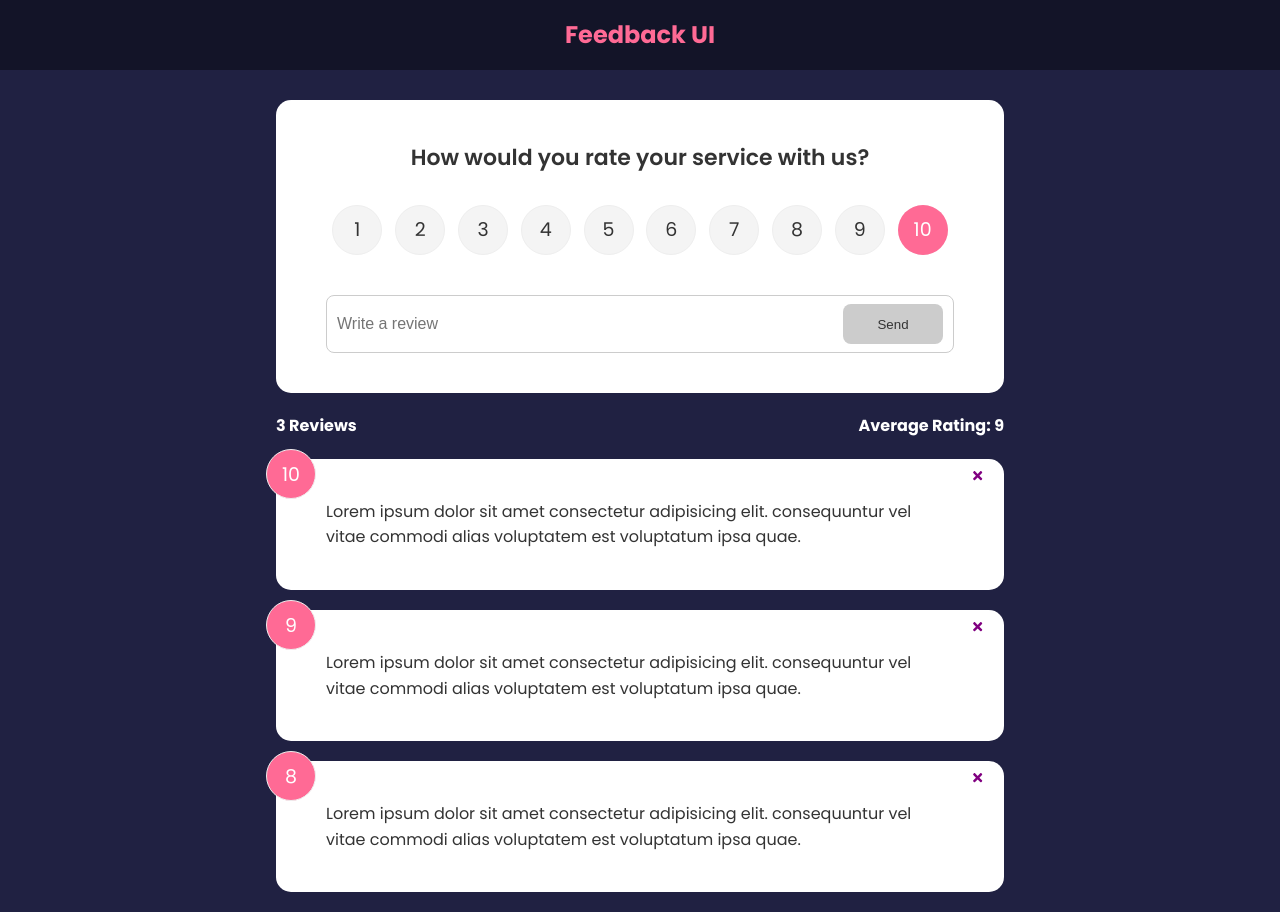
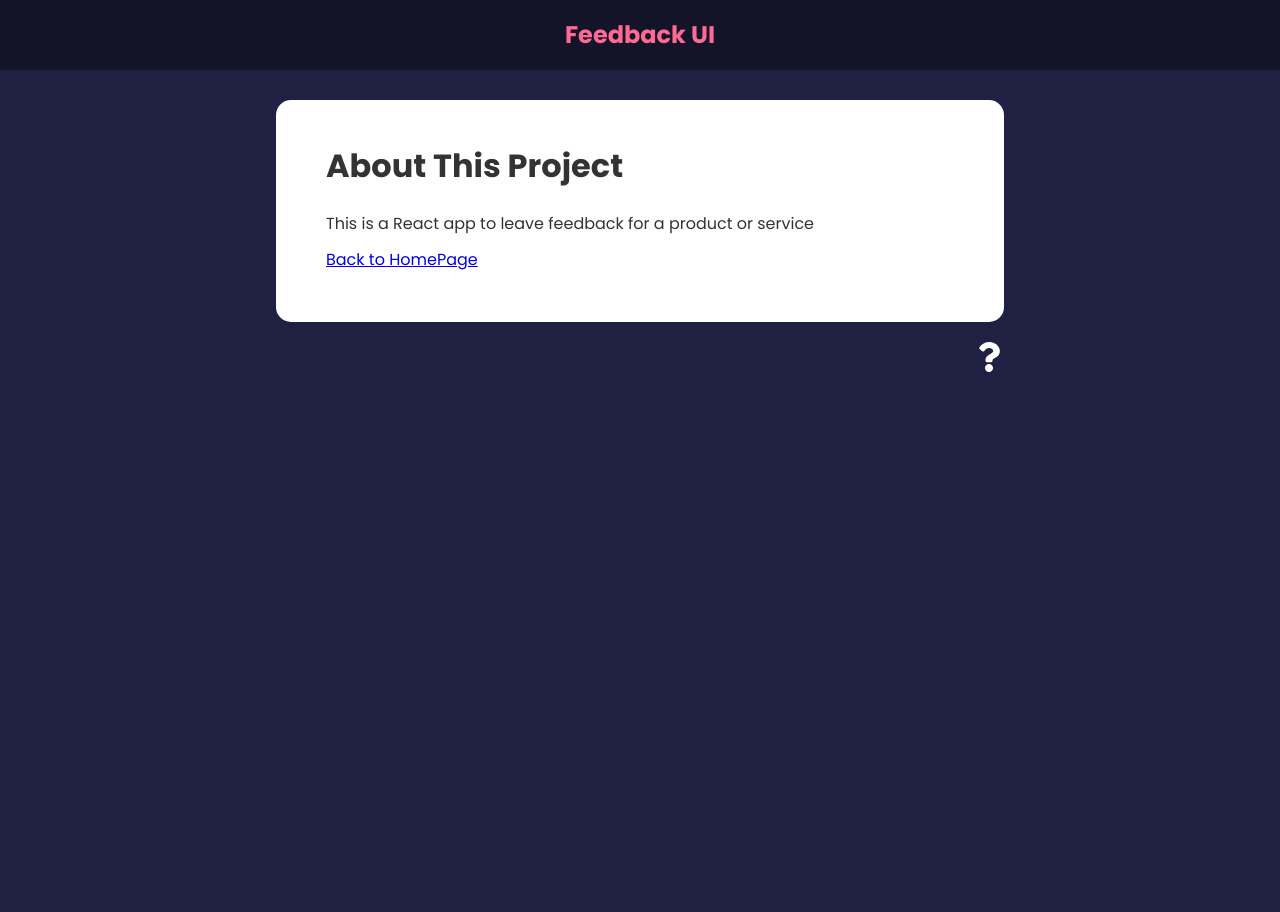
Before and after one commit to CFeliciano22/Feedback-app-practice, a React (Create React App) app: page /about in a window 1280 px wide. After the commit the page ends 800 px from the top, so only its background shows below. Built offline with nearby package versions, Linux system fonts and the light colour scheme.

Commit message:
added an about page and importedreact router for routes

```diff
--- a/package.json
+++ b/package.json
@@ -10,6 +10,7 @@
     "react": "^18.2.0",
     "react-dom": "^18.2.0",
     "react-icons": "^4.4.0",
+    "react-router-dom": "^6.3.0",
     "react-scripts": "5.0.1",
     "uuid": "^8.3.2",
     "web-vitals": "^2.1.4"
--- a/src/App.js
+++ b/src/App.js
@@ -6,6 +6,9 @@
 import FeedbackStats from './components/FeedbackStats'
 import FeedbackForm from './components/FeedbackForm'
 import {v4 as uuidv4} from 'uuid'
+import {BrowserRouter as Router, Route, Routes} from 'react-router-dom'
+import AboutPage from './pages/AboutPage'
+import AboutIconLink from './components/AboutIconLink'
 
 function App(){
 
@@ -23,17 +26,26 @@
     }
 
   return (
-    <>
+    <Router>
     <Header />
     <div className='container'>
-        <FeedbackForm handleAdd={addFeedback}/>
-        <FeedbackStats feedback={feedback}/>
-        <FeedbackList
-            feedback={feedback}
-            handleDelete={deleteFeedback}/>
+        <Routes>
+            <Route exact path='/' element={
+                <>
+                    <FeedbackForm handleAdd={addFeedback}/>
+                    <FeedbackStats feedback={feedback}/>
+                    <FeedbackList
+                        feedback={feedback}
+                        handleDelete={deleteFeedback}/>
+                </>
+            }>
 
+            </Route>
+            <Route path='/about' element={<AboutPage/>} />
+        </Routes>
+        <AboutIconLink/>
     </div>
-    </>
+    </Router>
   )
 }
 
--- /dev/null
+++ b/src/components/AboutIconLink.jsx
@@ -0,0 +1,15 @@
+import React from 'react'
+import {FaQuestion} from 'react-icons/fa'
+import {Link} from 'react-router-dom'
+
+function AboutIconLink() {
+  return (
+    <div className='about-link'>
+        <Link to='/about'>
+            <FaQuestion size={30}/>
+        </Link>
+    </div>
+  )
+}
+
+export default AboutIconLink
--- a/src/components/Header.jsx
+++ b/src/components/Header.jsx
@@ -1,5 +1,6 @@
 import React from 'react'
 import PropTypes from 'prop-types'
+import {Link} from 'react-router-dom'
 
 function Header({text, bgColor, textColor}) {
 const headerStyle = {
@@ -10,7 +11,9 @@
   return (
     <header style={headerStyle}>
         <div className='container'>
+
             <h2>{text}</h2>
+
         </div>
     </header>
   )
--- /dev/null
+++ b/src/pages/AboutPage.jsx
@@ -0,0 +1,19 @@
+import React from 'react'
+import Card from '../components/shared/Card'
+import {Link} from 'react-router-dom'
+
+function AboutPage() {
+  return (
+    <Card>
+    <div className='about'>
+    <h1>About This Project</h1>
+    <p>This is a React app to leave feedback for a product or service</p>
+    <Link to='/'>
+    <p>Back to HomePage</p>
+    </Link>
+    </div>
+    </Card>
+  )
+}
+
+export default AboutPage
```
Also changed, not shown: 1 other file (tests, documents, lock files or other folders).
